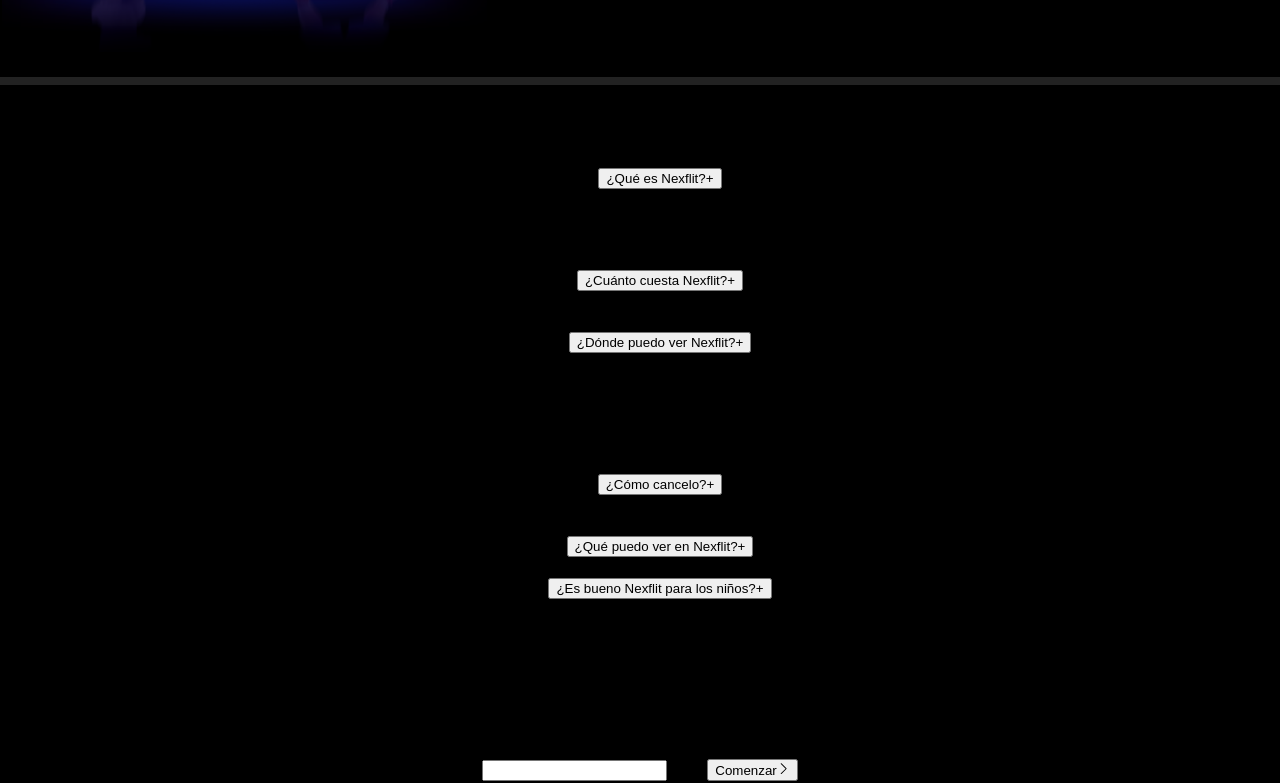
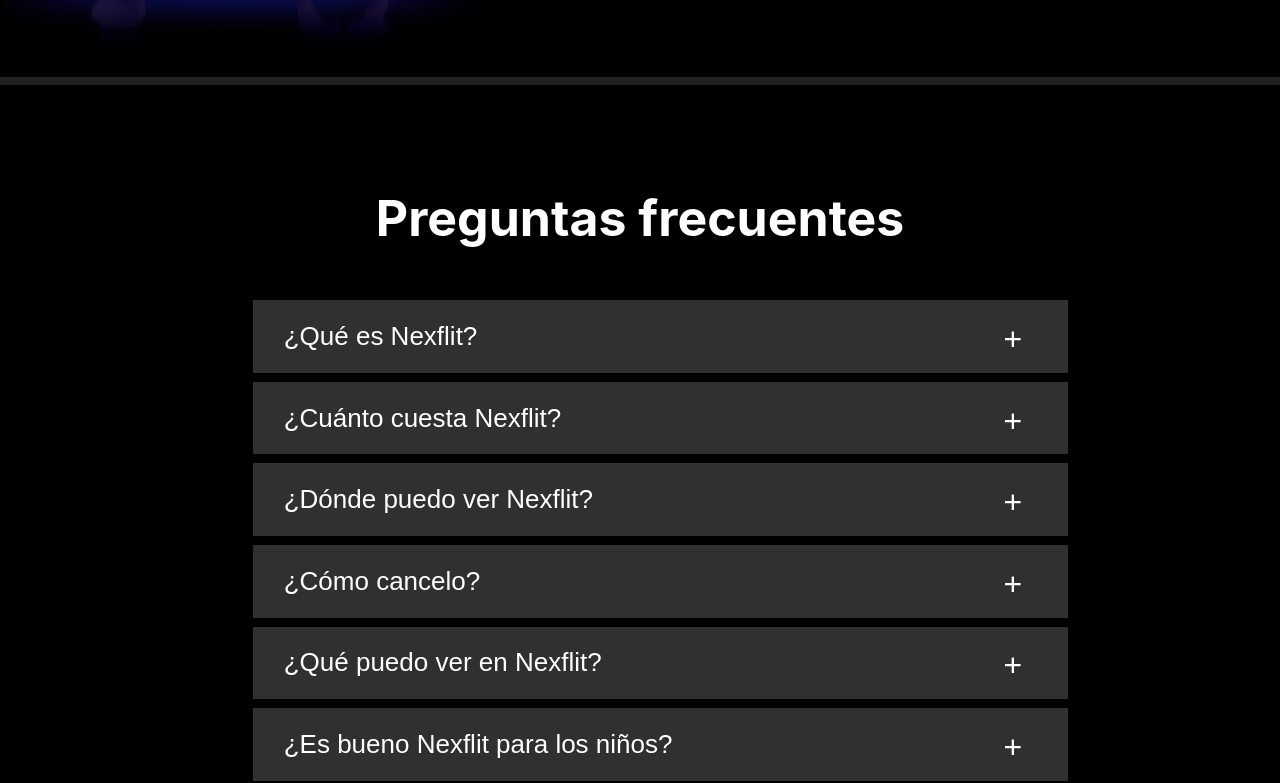
Before and after one commit to lavalbuena357/Nexflit, a React (Create React App) app: page / in a window 1280 px wide. Shown: the part 2398-3181 px from the top of the page. Built offline with nearby package versions, Linux system fonts and the light colour scheme.

Commit message:
section6 styles

```diff
--- a/src/components/Section6/Section6.module.css
+++ b/src/components/Section6/Section6.module.css
@@ -0,0 +1,162 @@
+.container {
+  text-align: center;
+  padding: 70px 45px;
+  position: relative;
+  border-bottom: 8px solid #222;
+  background: #000;
+}
+
+.text {
+  color: #fff;
+  font-size: 1.625rem;
+}
+
+.text h1{
+  font-size: 3.125rem;
+  line-height: 1,1;
+  margin-bottom: .5rem;
+}
+
+.faq_ul {
+  width: 75%;
+  margin: 2em auto;
+  max-width: 815px;
+}
+
+.faq_li {
+  list-style-type: none;
+  margin: 0 0 8px 0;
+}
+
+.question {
+  padding: .8em 2.2em .8em 1.2em;
+  font-weight: 400;
+  position: relative;
+  width: 100%;
+  border: 0;
+  text-align: left;
+  display: block;
+  background: #303030;
+  cursor: pointer;
+  color: #fff;
+  font-size: 1.625rem;
+  margin-bottom: 1px;
+}
+
+.closePlus {
+  position: absolute;
+  right: 1em;
+  /* top: 50%; */
+  height: 1em;
+  width: 1em;
+  color: #fff;
+  font-weight: 400;
+  font-size: 2rem;
+}
+
+.openPlus {
+  position: absolute;
+  right: 1.1em;
+  top: 45%;
+  height: 1em;
+  width: 1em;
+  color: #fff;
+  font-weight: 400;
+  font-size: 2rem;
+  transform: translateY(-50%) rotate(-45deg);
+}
+
+.open, .close {
+  max-height: 1200px;
+  display: block;
+  text-align: left;
+  background: #303030;
+  overflow: hidden;
+}
+
+.open span, .close span {
+  display: inline-block;
+  padding: 1.2em;
+}
+
+.close {
+  max-height: 0;
+  overflow: hidden;
+  transition: max-height .25s cubic-bezier(.5,0,.1,1);
+}
+
+.open {
+  max-height: 1200px;
+  transition: max-height .25s cubic-bezier(.5,0,.1,1)
+}
+
+
+/******************************/
+.email_form {
+  margin: 0 auto;
+  max-width: 950px;
+  padding-top: .85rem;
+  display: flex;
+  flex-direction: column;
+}
+
+.email_form h3 {
+  max-width: none;
+  font-size: 1.2rem;
+  font-weight: 400;
+  padding: 0 5%;
+}
+
+.input_email {
+  padding-bottom: 10px;
+}
+
+.email_id {
+  position: relative;
+}
+
+.placelabel {
+  font-size: 16px;
+  position: absolute;
+  top: 10%;
+  left: 10px;
+  color: #8c8c8c;
+}
+
+.id_email {
+  outline: none;
+  padding: 10px 10px 0;
+  height: 48px;
+  min-width: 450px;
+}
+
+.id_email:focus {
+  border-color: #0071eb;
+  outline: 0;
+}
+
+.btn_comenzar {
+  margin: 0 !important;
+  color: #fff;
+  background-color: #e50914;
+  border-style: none;
+  cursor: pointer;
+  border-radius: 2px;
+  border-left: 1px solid #333;
+  min-height: 60px;
+  font-size: 1.625rem;
+  padding: 0 1em;
+}
+
+.btn_comenzar:hover {
+  background: #f40612;
+  box-shadow: 0 1px 0 rgb(0 0 0 / 45%);
+}
+
+.arrow {
+  height: .75em;
+  flex: 0 1 auto;
+  margin: 0 0 0 .2em;
+  position: relative;
+  top: .1em;
+}
```
